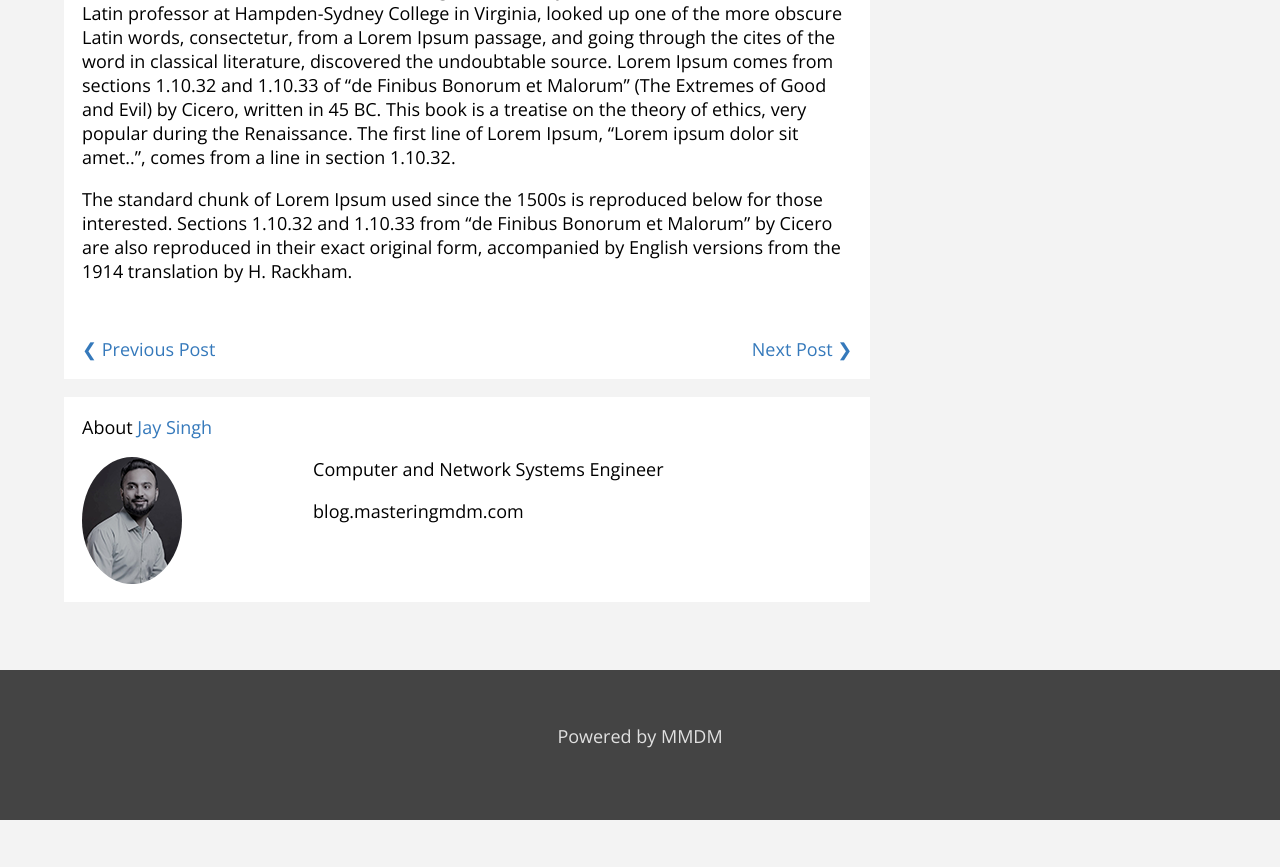
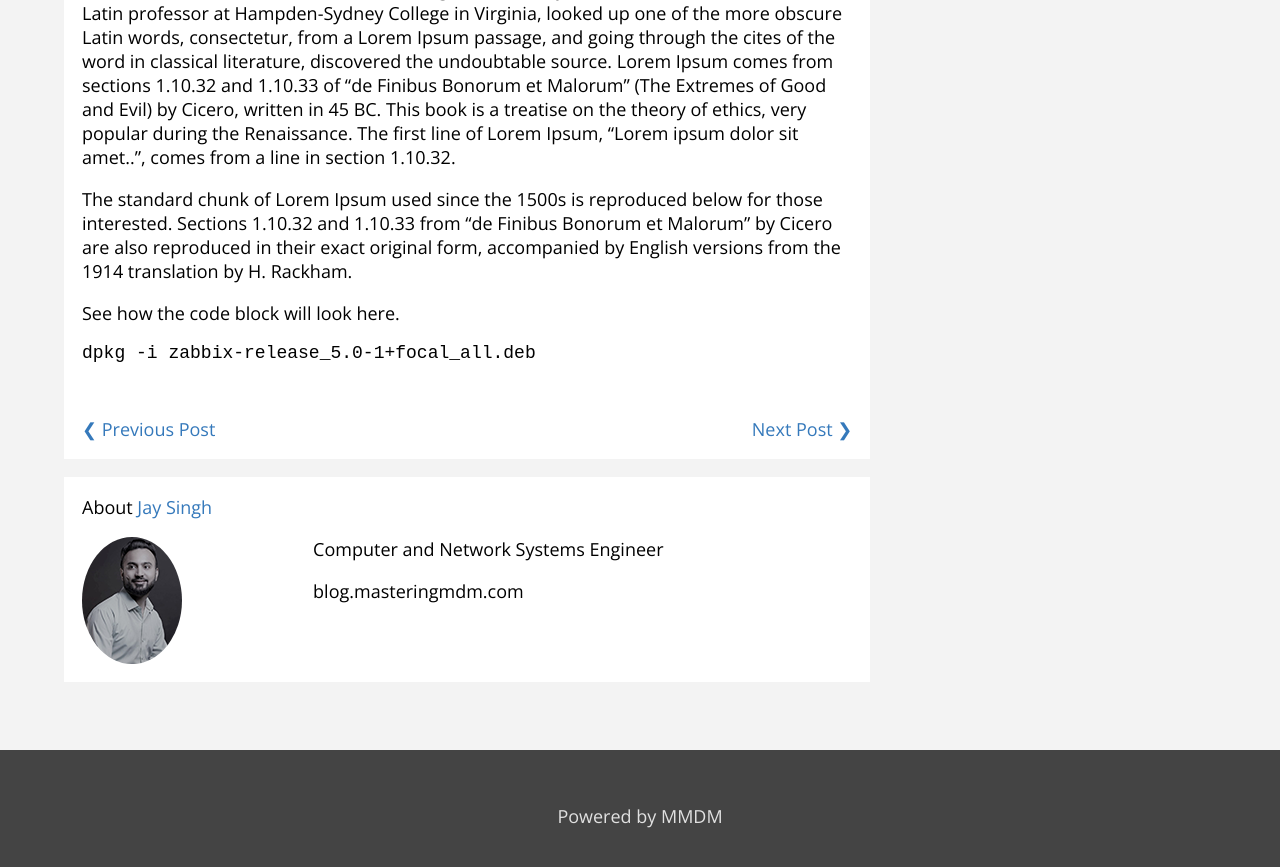
Before and after one commit to jays1ngh/jays1ngh.github.io, a Jekyll site: the page built from _posts/2021-06-10-Lorem-Ipsum-1.md, in a window 1280 px wide and 900 px high, scrolled down 885 px. Shown: the top 867 px of the window. Built offline with Jekyll 4.4.1, drawn with Linux system fonts in a browser that asks for light colours; before the commit the page ends 1705 px from its top, so only the background shows below that.

Commit message:
Update 2021-06-10-Lorem-Ipsum-1.md

````diff
--- a/_posts/2021-06-10-Lorem-Ipsum-1.md
+++ b/_posts/2021-06-10-Lorem-Ipsum-1.md
@@ -11,3 +11,9 @@ Where does it come from?
 Contrary to popular belief, Lorem Ipsum is not simply random text. It has roots in a piece of classical Latin literature from 45 BC, making it over 2000 years old. Richard McClintock, a Latin professor at Hampden-Sydney College in Virginia, looked up one of the more obscure Latin words, consectetur, from a Lorem Ipsum passage, and going through the cites of the word in classical literature, discovered the undoubtable source. Lorem Ipsum comes from sections 1.10.32 and 1.10.33 of "de Finibus Bonorum et Malorum" (The Extremes of Good and Evil) by Cicero, written in 45 BC. This book is a treatise on the theory of ethics, very popular during the Renaissance. The first line of Lorem Ipsum, "Lorem ipsum dolor sit amet..", comes from a line in section 1.10.32.
 
 The standard chunk of Lorem Ipsum used since the 1500s is reproduced below for those interested. Sections 1.10.32 and 1.10.33 from "de Finibus Bonorum et Malorum" by Cicero are also reproduced in their exact original form, accompanied by English versions from the 1914 translation by H. Rackham.
+
+See how the code block will look here.
+
+``` shell
+dpkg -i zabbix-release_5.0-1+focal_all.deb
+```
````
